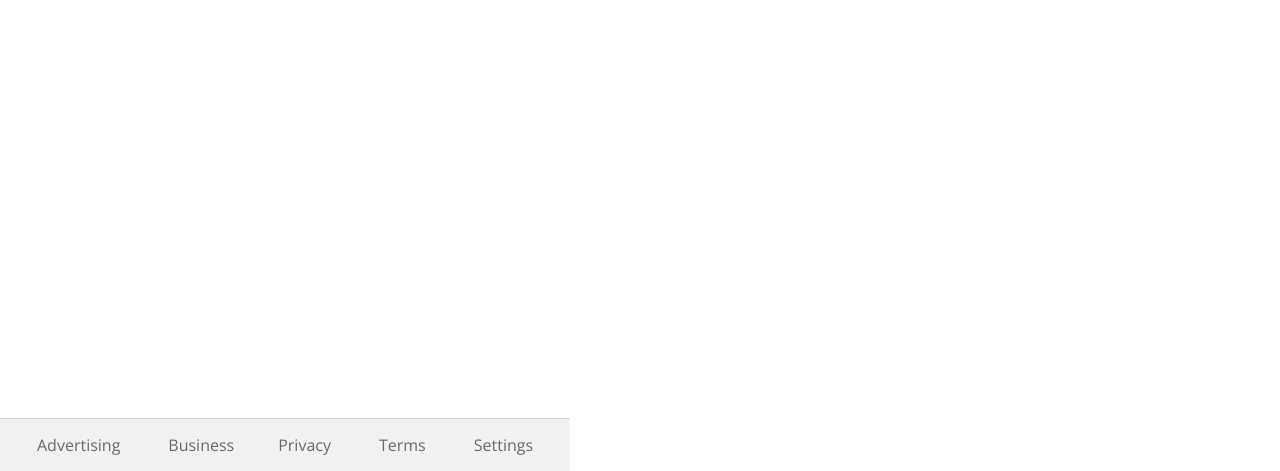
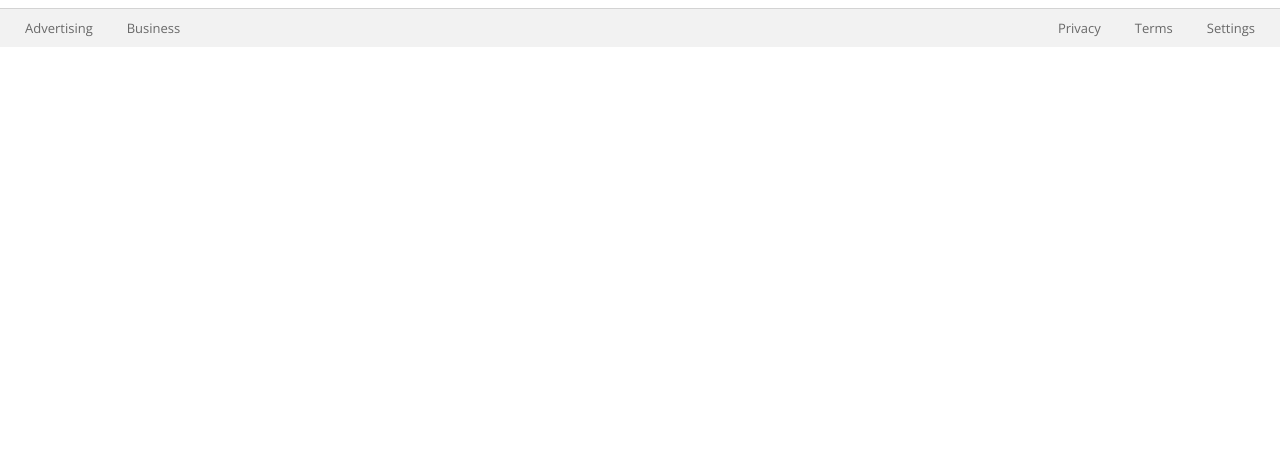
Before and after one commit to nessuman/google-homepage, a plain HTML site: page index.html in a window 1280 px wide. Shown: the part 329-800 px from the top of the page. Drawn offline with nearby package versions, Linux system fonts and the light colour scheme.

Commit message:
Edit footer and navigation bar to maintain block displays

```diff
--- a/styles/styles.css
+++ b/styles/styles.css
@@ -11,7 +11,7 @@
   list-style-type: none;
   width: auto;
   margin: auto;
-  padding: 15px;
+  padding: 10px;
   overflow: hidden;
 }
 
@@ -20,25 +20,25 @@
 }
 
 .footer {
-  position: fixed;
   bottom: 0;
+  margin-top: 25px;
   border-top: 1px solid lightgray;
   background-color: #f2f2f2;
 }
 
 .nav-bar-list li, .footer-list li {
   display: inline;
-  padding: 12px;
+  padding: 10px;
 }
 
 .nav-bar-list li a, .footer-list li a {
   text-align: center;
   font-family: "Open Sans";
-  font-size-adjust: auto;
+  font-size: small;
   color: dimgray;
   text-decoration: none;
 
-  padding: 10px;
+  padding: 5px;
 }
 
 .left-nav-items, .left-footer-items {
@@ -50,6 +50,7 @@
 }
 
 .spacer {
+  display: block;
   margin: 25px;
 }
 
```
